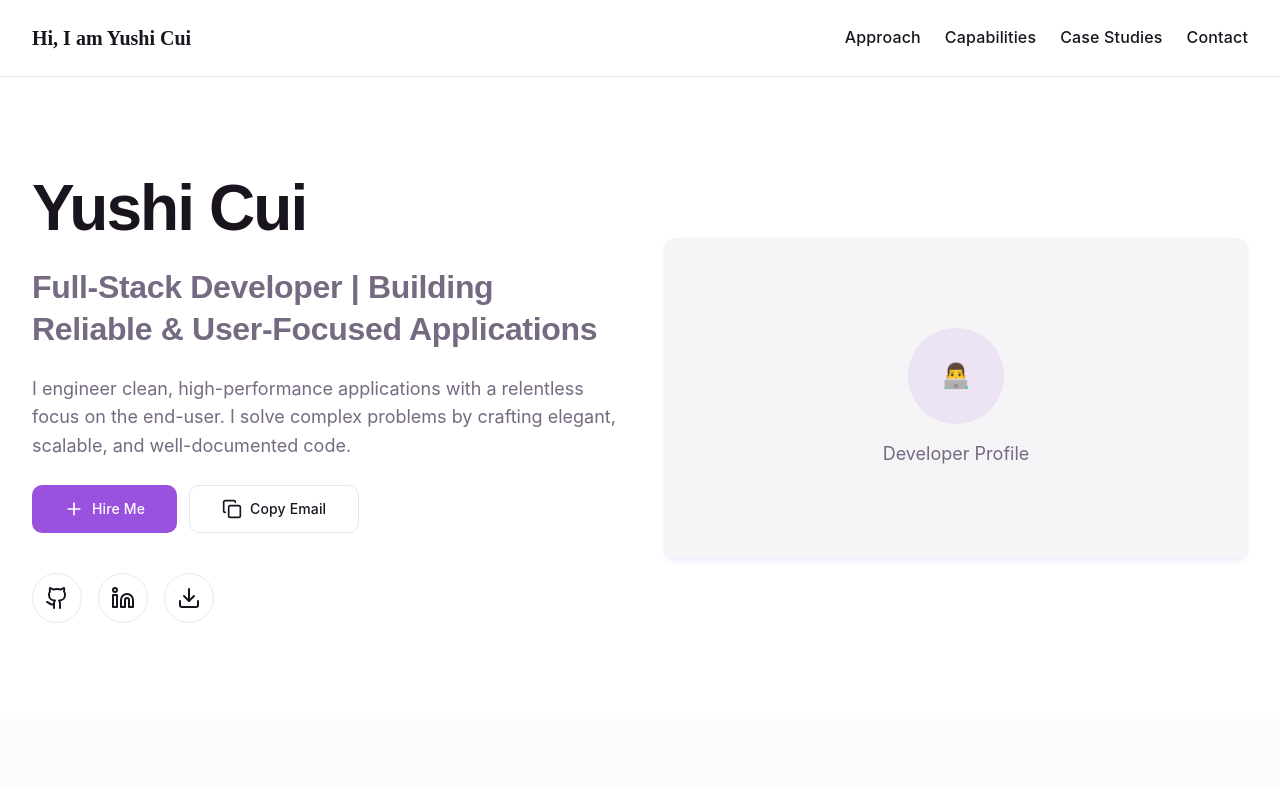
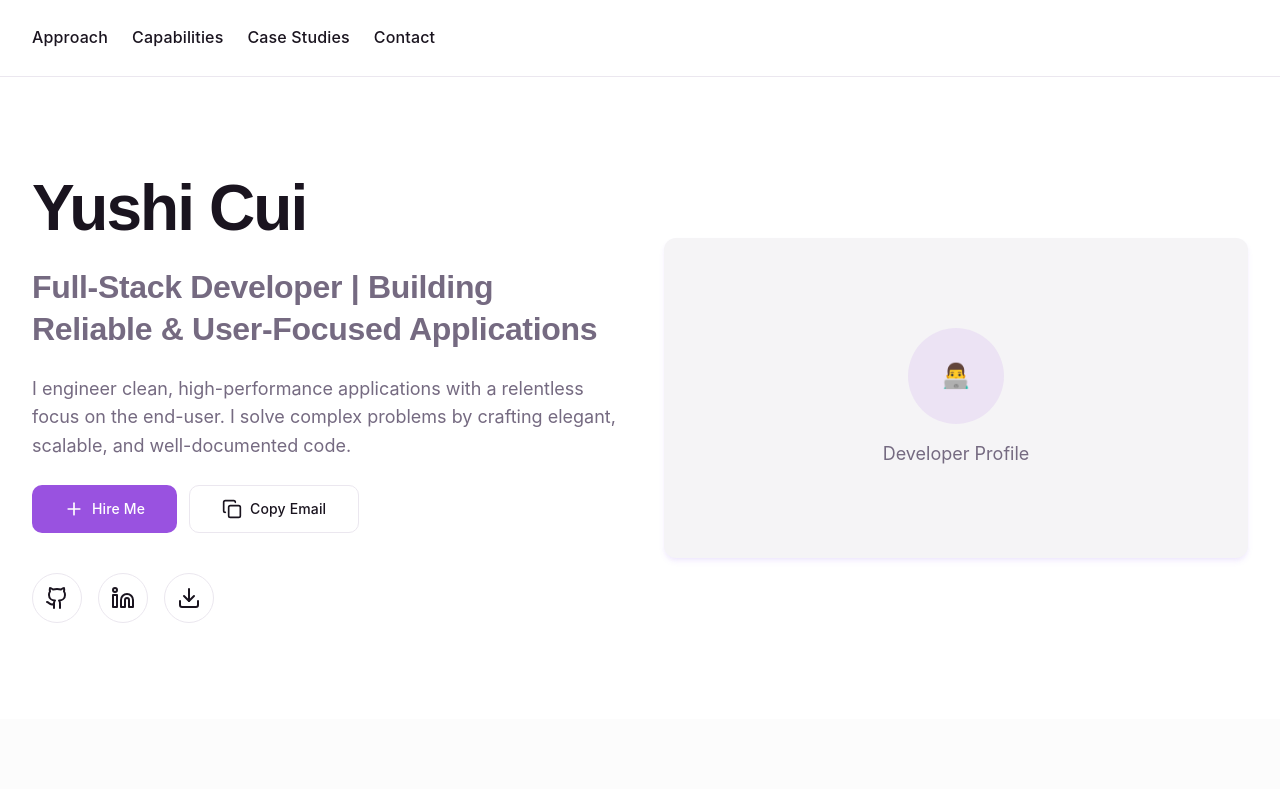
Before and after one commit to realYushi/my-portfolio-page, a React (Vite) app: page / in a window 1280 px wide. Shown: the top 789 px of the page. Built offline with nearby package versions, Linux system fonts and the light colour scheme.

Commit message:
Updated src/pages/Index.tsx

```diff
--- a/src/pages/Index.tsx
+++ b/src/pages/Index.tsx
@@ -19,7 +19,7 @@ const Index = () => {
       <header className="border-b border-border">
         <div className="max-w-7xl mx-auto px-4 sm:px-6 lg:px-8 py-4">
           <nav className="flex items-center justify-between">
-            <div className="text-xl font-bold font-['Bricolage_Grotesque'] text-foreground">Hi, I am Yushi Cui</div>
+
             <div className="hidden md:flex space-x-6">
               <button onClick={() => scrollToSection('approach')} className="nav-link hover:text-primary">Approach</button>
               <button onClick={() => scrollToSection('capabilities')} className="nav-link hover:text-primary">Capabilities</button>
```
